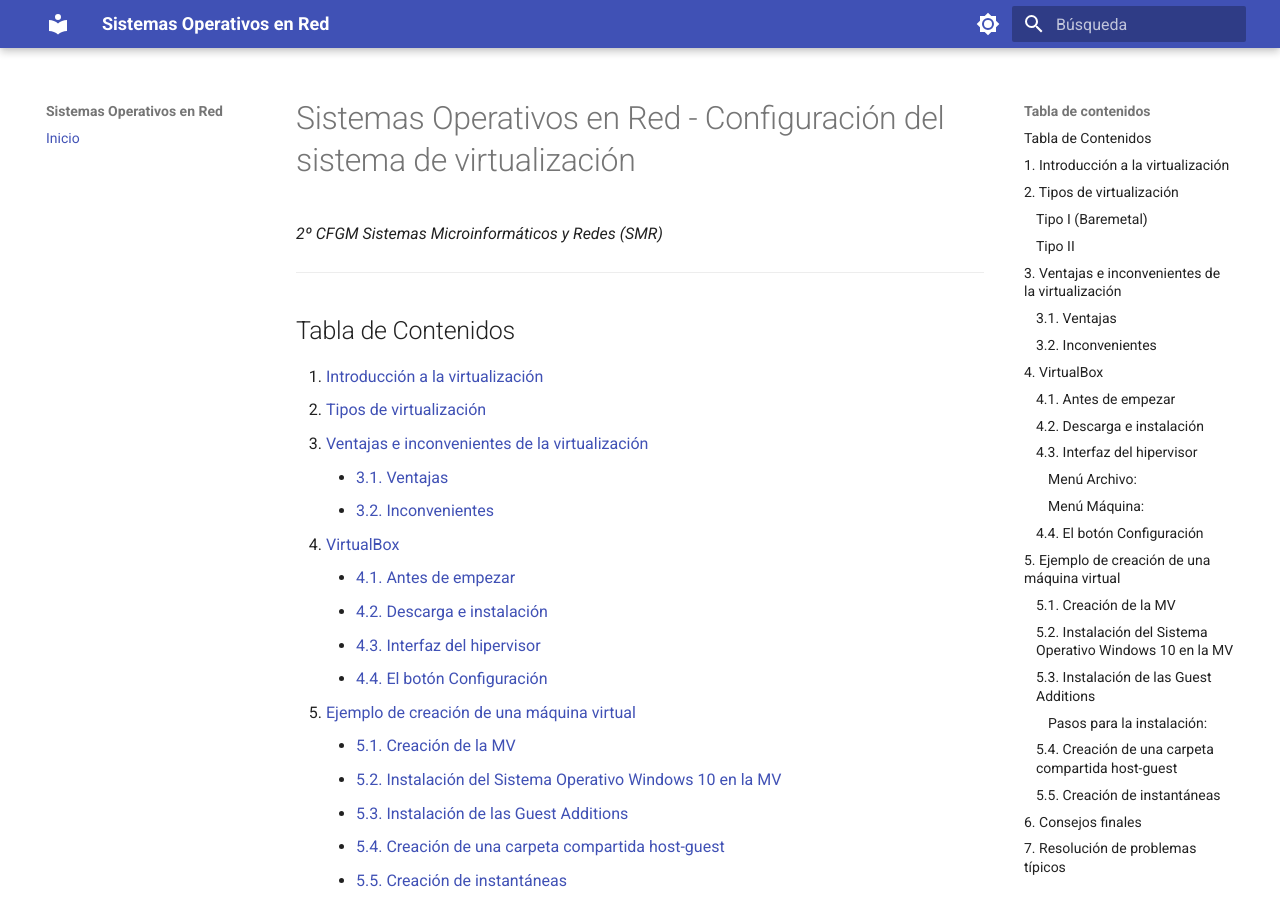
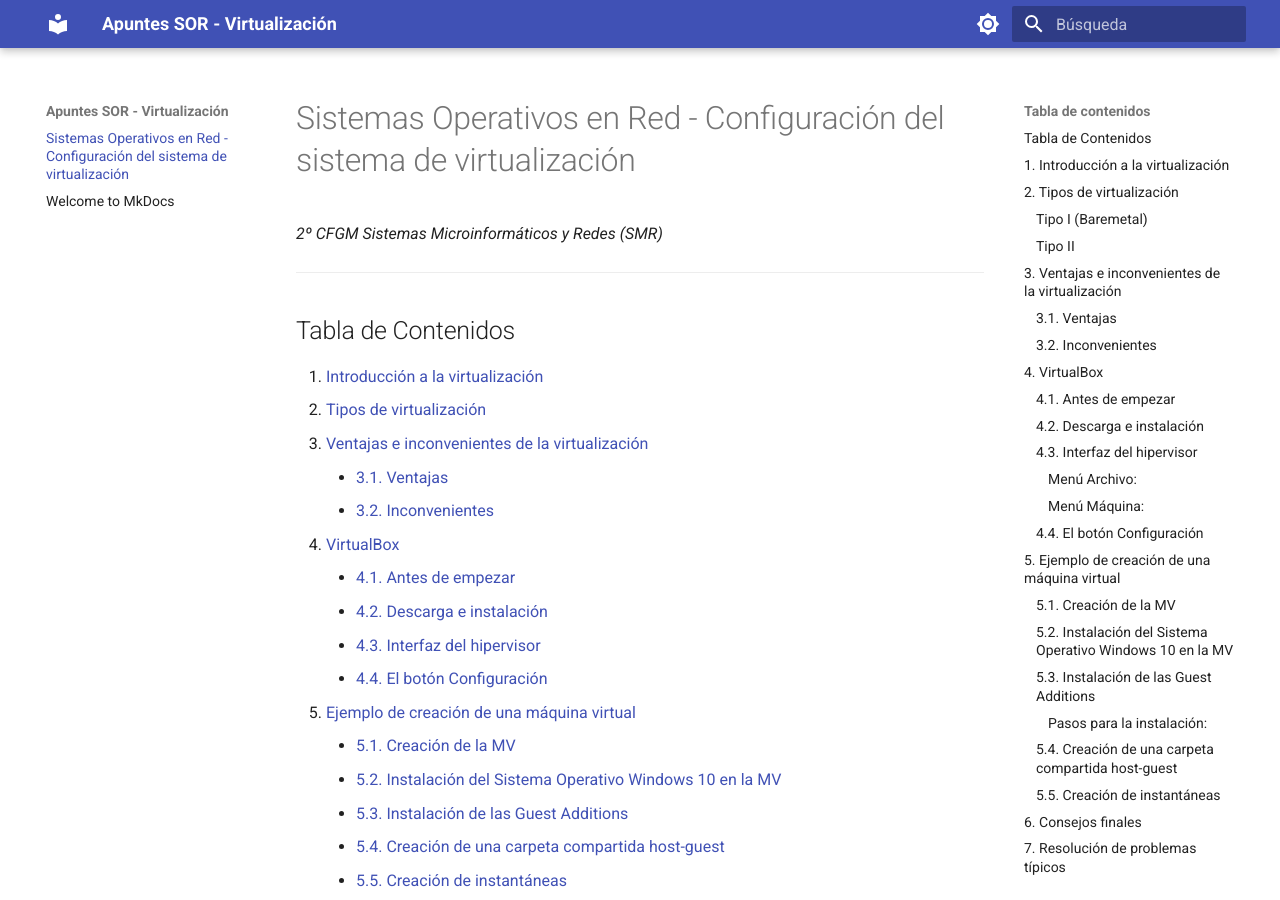
Before and after one commit to JMNebotDocent/apuntesSOR, an MkDocs documentation site: the page built from docs/index.md, in a window 1280 px wide and 900 px high. Built offline with MkDocs 1.6.1 and Material for MkDocs 9.7.7, drawn with Linux system fonts in a browser that asks for light colours.

Commit message:
pr
Updated site details and theme configuration in mkdocs.yml.

```diff
--- a/mkdocs.yml
+++ b/mkdocs.yml
@@ -1,48 +1,38 @@
-site_name: Sistemas Operativos en Red
-site_description: Apuntes y prácticas de Sistemas Operativos en Red
-site_author: JMNebotDocent
-site_url: https://JMNebotDocent.github.io/apuntesSOR/
+site_name: Apuntes SOR - Virtualización
+site_description: Apuntes de Sistemas Operativos en Red (2º CFGM SMR) - Configuración del sistema de virtualización
+site_author: 2º SMR
 
 theme:
   name: material
   language: es
-  font:
-    text: Roboto
-    code: Roboto Mono
   palette:
-    - scheme: default
+    - media: "(prefers-color-scheme: light)"
+      scheme: default
       primary: indigo
-      accent: indigo
+      accent: blue
       toggle:
         icon: material/brightness-7
         name: Cambiar a modo oscuro
-    - scheme: slate
+    - media: "(prefers-color-scheme: dark)"
+      scheme: slate
       primary: indigo
-      accent: indigo
+      accent: blue
       toggle:
         icon: material/brightness-4
         name: Cambiar a modo claro
   features:
-    #- navigation.tabs
     - navigation.top
-    - search.suggest
-    - search.highlight
+    - navigation.sections
+    - navigation.expand
     - content.code.copy
-    - content.code.annotate # Muy útil para explicar líneas específicas de scripts o configs
-    - navigation.sections
-    - navigation.indexes
 
 markdown_extensions:
-  - admonition               # Cajas de notas, advertencias y avisos (!!! note / !!! warning)
-  - pymdownx.details          # Permite desplegables ocultos (??? note)
-  - pymdownx.superfences      # Bloques de código avanzados y anidados
-  - pymdownx.highlight:       # Resaltado de sintaxis
+  - admonition
+  - pymdownx.details
+  - pymdownx.superfences
+  - pymdownx.highlight:
       anchor_linenums: true
-      line_spans: __span
-      pygments_lang_class: true
-  - pymdownx.inlinehilite     # Resaltar comandos o rutas en línea (`code`)
-  - pymdownx.snippets         # Reutilizar fragmentos de texto o configuraciones
-  - tables                    # Tablas Markdown
-
-nav:
-  - Inicio: index.md
+  - pymdownx.tasklist:
+      custom_checkbox: true
+  - tables
+  - attr_list
```
